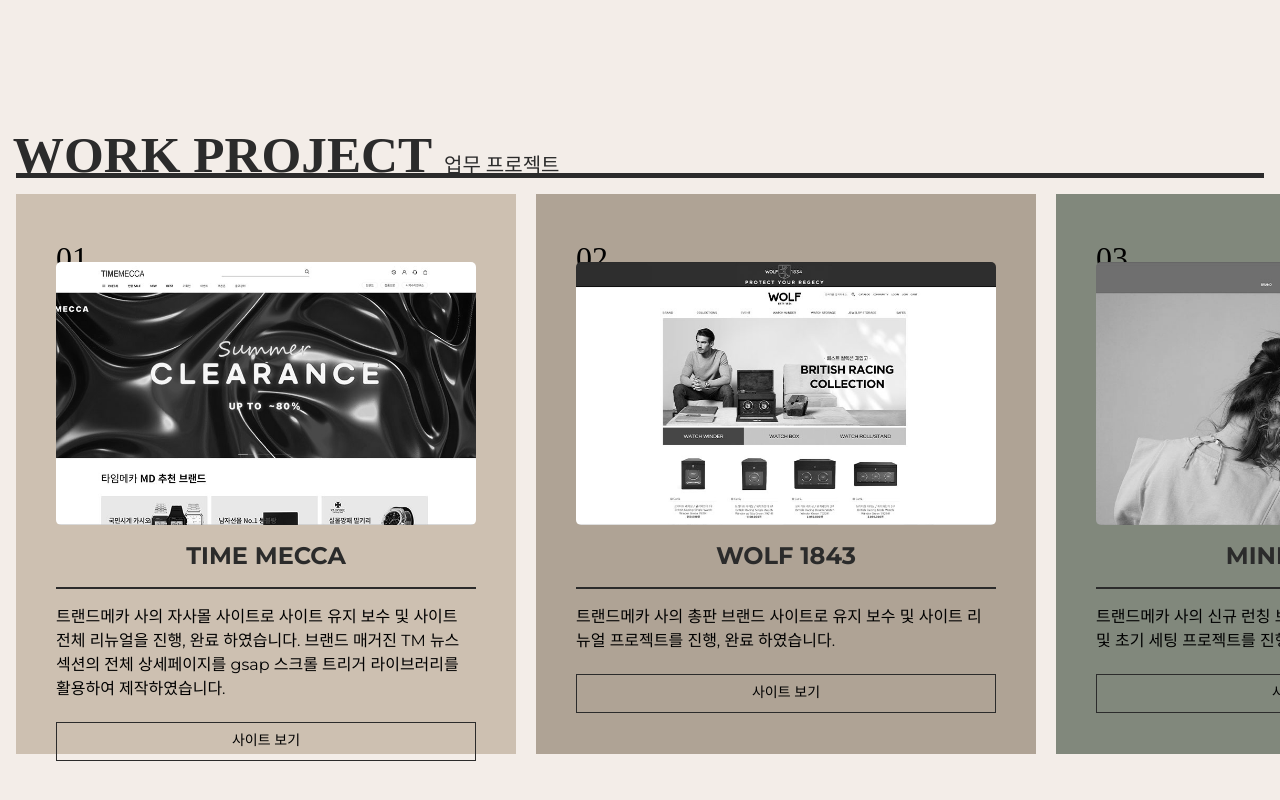
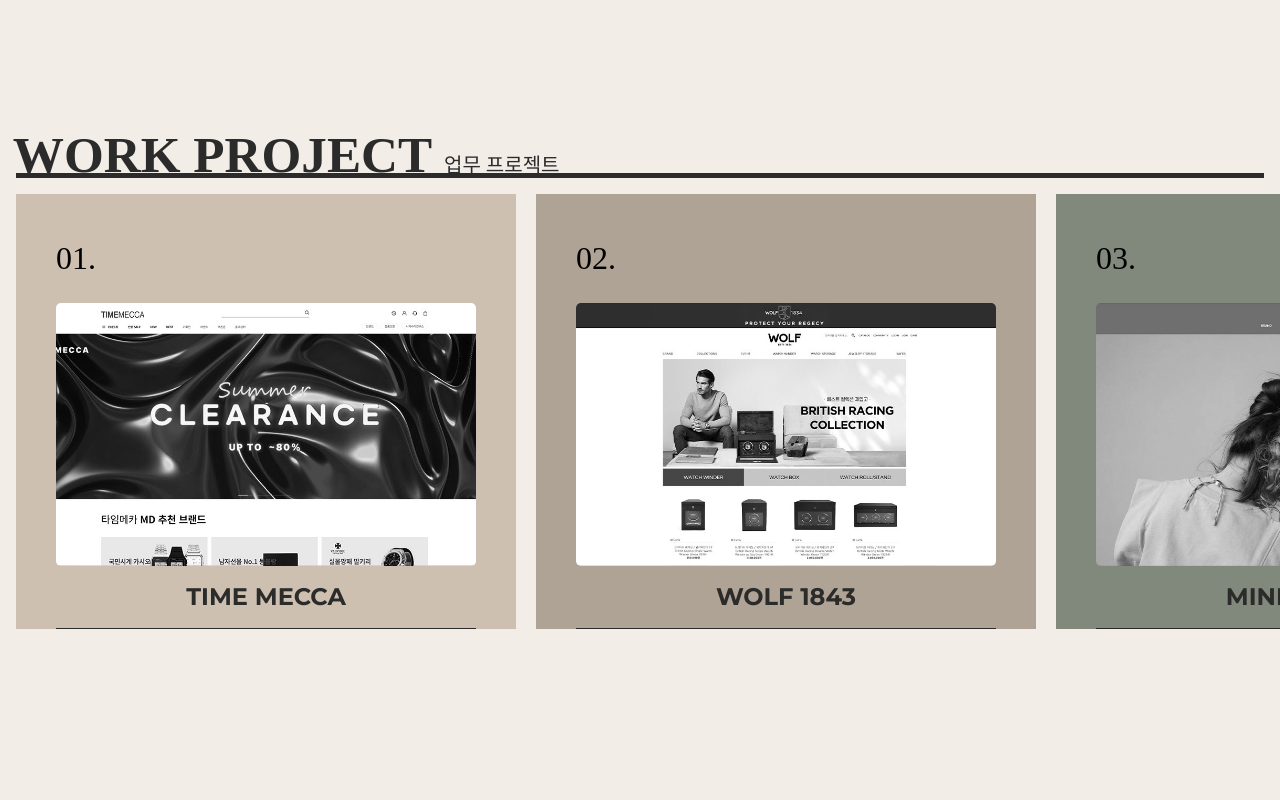
Before and after one commit to leeinwha/ReactPortfolio, a React (Create React App) app: page / in a window 1280 px wide. Shown: the part 6443-7243 px from the top of the page. Built offline with nearby package versions, Linux system fonts and the light colour scheme; a small style sheet from the web is missing; a web font is replaced by a local one.

Commit message:
Update _port.scss

```diff
--- a/src/assets/scss/section/_port.scss
+++ b/src/assets/scss/section/_port.scss
@@ -32,7 +32,7 @@
 
     .port__item {
       width: 500px;
-      height: 70vh;
+      // height: 70vh;
       background-color: var(--subBg100);
       padding: 2.5rem;
       margin-right: 20px;
@@ -73,7 +73,7 @@
       }
       .img {
         display: block;
-        margin-top: -20px;
+        margin-top: 5%;
         transition: margin-top 0.3s;
 
         img {
```
